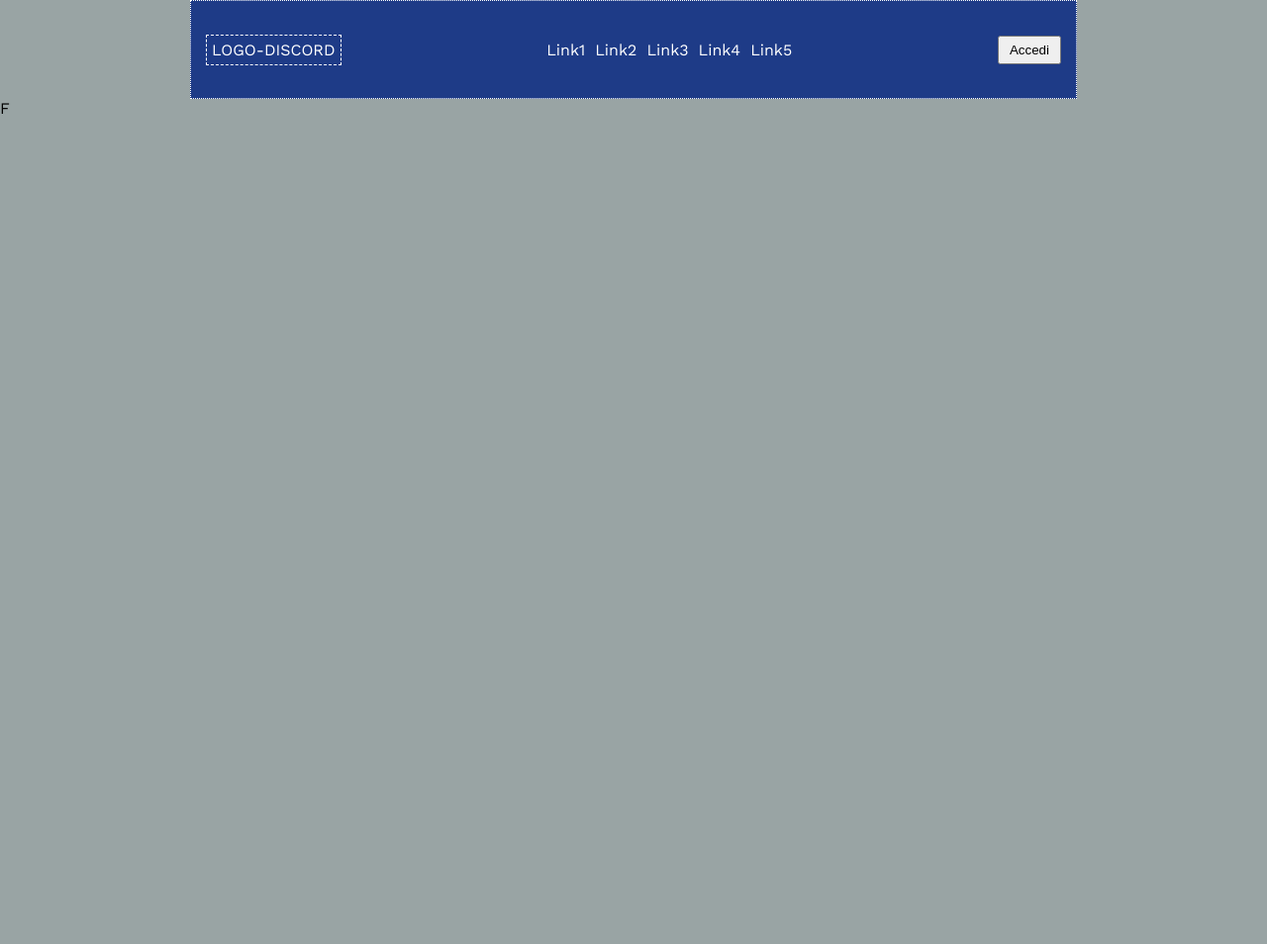
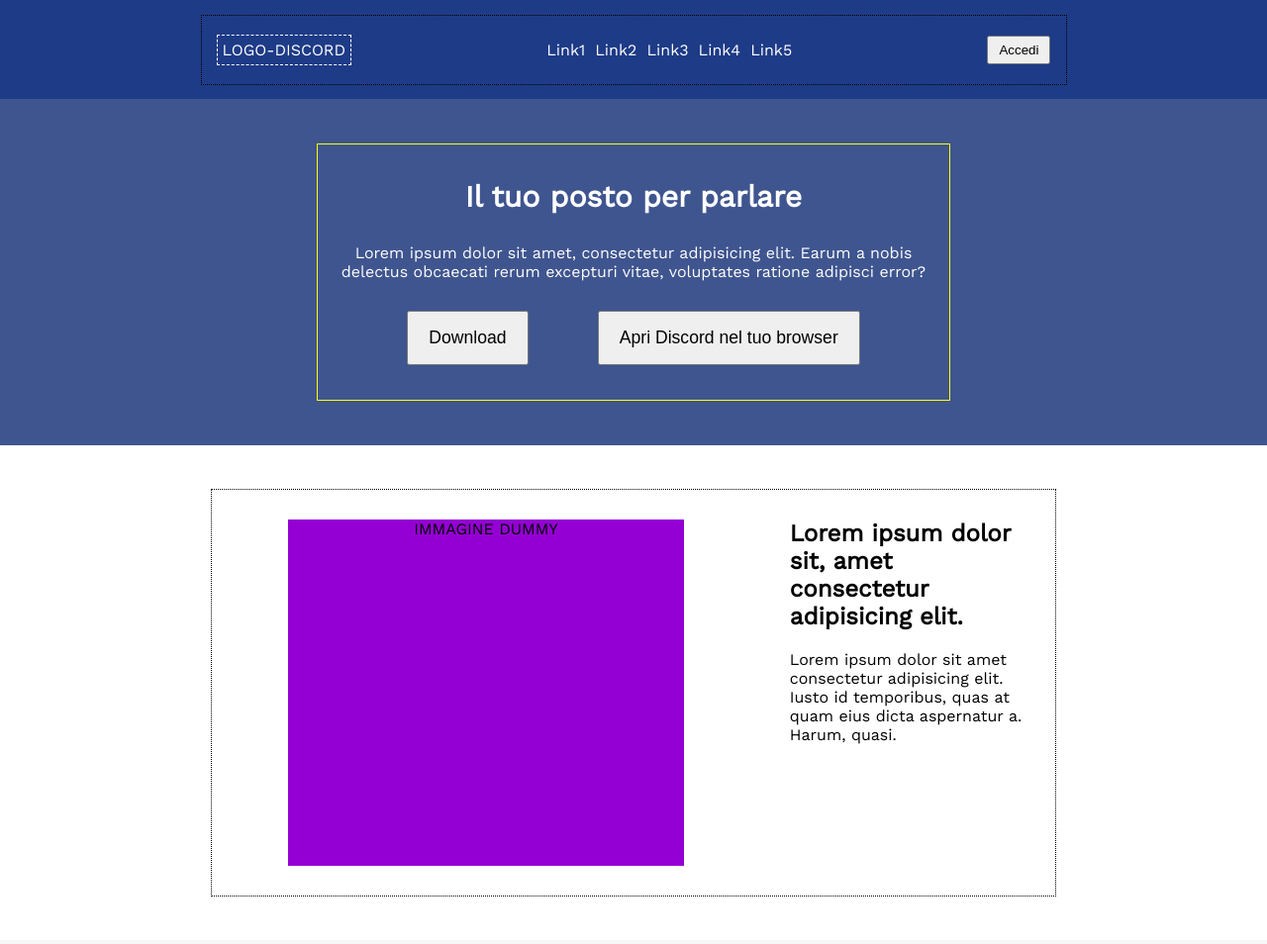
Before and after one commit to DeboraCocchi/htmlcss-struttura-discord, a plain HTML site: page assets/index.html in a window 1280 px wide. Shown: the top 954 px of the page at 99% size. Before the commit the page ends 800 px from the top, so only its background shows below. Drawn offline with nearby package versions, Linux system fonts and the light colour scheme.

Commit message:
[add]sections-main-layout

```diff
--- a/assets/css/style.css
+++ b/assets/css/style.css
@@ -14,17 +14,24 @@ body{
   margin:0 auto;
   width:70%;
   text-align:center;
-  border:1px dotted white;
+  border:1px dotted black;
 }
+
+
+/* header */
 
 header{
   background-color: #1e3b87;
   color:white;
   height:100px;
   padding:15px;
+}
+
+header .header-content{
   display: flex;
   justify-content: space-between;
   align-items: center;
+  padding:15px;
 }
 
 header .logo-header{
@@ -53,3 +60,92 @@ header .menu a{
 header button{
   padding:5px 10px;
 }
+
+/* jumbotron */
+.jumbotron{
+  background-color: #3f558f;
+  height:350px;
+  display:flex;
+  align-items: center;
+}
+
+.jumbotron .jumbo-content{
+  margin:0 auto;
+  padding:20px;
+  text-align: center;
+  border:1px solid yellow;
+  width:50%;
+  max-width:800px;
+  color:white;
+  display:flex;
+  flex-wrap: wrap;
+  justify-content: space-evenly;
+}
+
+.jumbotron .jumbo-content *{
+  margin:15px 0;
+}
+
+.jumbotron .jumbo-content h1{
+  font-weight:800;
+  font-size:30px;
+}
+
+.jumbotron .jumbo-content button{
+  padding:15px 20px;
+  font-size:110%;
+}
+
+.main-content{
+  height:500px;
+  padding:30px;
+  display: flex;
+  align-items: center;
+}
+
+.white{
+  background-color: white;
+}
+
+.grey{
+  background-color: #f6f6f6;
+}
+
+main .columns{
+  display:flex;
+  justify-content: space-between;
+  align-items: flex-start;
+}
+
+.col{
+  padding:30px;
+}
+
+.narrow.col{
+  width:35%;
+  text-align: left;
+}
+
+.large.col{
+  width: 65%;
+  display: flex;
+  align-items: center;
+  justify-content: center;
+}
+
+.dummy-img{
+  height:350px;
+  width:400px;
+  background-color: darkviolet;
+}
+
+.text-content h2{
+  margin-bottom: 20px;
+  font-weight: bold;
+}
+
+.second-dummy-img{
+  height:400px;
+  background-color: violet;
+  color:white;
+}
--- a/assets/index.html
+++ b/assets/index.html
@@ -12,7 +12,9 @@
 </head>
 <body>
 
-  <header class="container">
+  <header>
+    <div class="container header-content">
+
       <span class="logo-header">
           LOGO-DISCORD
       </span>
@@ -28,11 +30,103 @@
       </nav>
 
       <button>Accedi</button>
+    </div>
   </header>
 
   <main>
+    <section class="jumbotron">
+
+      <div class="jumbo-content">
+        <h1>Il tuo posto per parlare</h1>
+        <p>Lorem ipsum dolor sit amet, consectetur adipisicing elit. Earum a nobis delectus obcaecati rerum excepturi vitae, voluptates ratione adipisci error?</p>
+        <button>Download</button>
+        <button>Apri Discord nel tuo browser</button>
+
+      </div>
+    </section>
+
+    <section class="main-content white">
+
+      <div class="columns container">
+
+        <div class="large col">
+          <div class="dummy-img">
+            IMMAGINE DUMMY
+          </div>
+        </div>
+
+        <div class="narrow col">
+
+          <div class="text-content">
+            <h2>Lorem ipsum dolor sit, amet consectetur adipisicing elit.</h2>
+            <p>Lorem ipsum dolor sit amet consectetur adipisicing elit. Iusto id temporibus, quas at quam eius dicta aspernatur a. Harum, quasi.</p>
+          </div>
+
+        </div>
+      </div>
+
+    </section>
+
+    <section class="main-content grey">
+
+      <div class="columns container">
+
+        <div class="narrow col">
+
+          <div class="text-content">
+            <h2>Lorem ipsum dolor sit, amet consectetur adipisicing elit.</h2>
+            <p>Lorem ipsum dolor sit amet consectetur adipisicing elit. Iusto id temporibus, quas at quam eius dicta aspernatur a. Harum, quasi.</p>
+          </div>
+
+        </div>
+
+        <div class="large col">
+
+          <div class="dummy-img">
+            IMMAGINE DUMMY
+          </div>
+
+        </div>
+
+      </div>
 
 
+    </section>
+
+    <section class="main-content white">
+
+      <div class="columns container">
+
+        <div class="large col">
+
+          <div class="dummy-img">
+            IMMAGINE DUMMY
+          </div>
+
+        </div>
+
+        <div class="narrow col">
+
+          <div class="text-content">
+            <h2>Lorem ipsum dolor sit, amet consectetur adipisicing elit.</h2>
+            <p>Lorem ipsum dolor sit amet consectetur adipisicing elit. Iusto id temporibus, quas at quam eius dicta aspernatur a. Harum, quasi.</p>
+          </div>
+
+        </div>
+
+      </div>
+
+    </section>
+
+    <section class="grey">
+
+      <div class="cta container">
+        <h2>Tecnologia affidabile per tenersi in contatto</h2>
+        <p>Lorem ipsum dolor sit amet, consectetur adipisicing elit. Est quis dolor commodi aut quaerat qui fugit, amet doloremque dolore officia nihil, blanditiis tempore at vel quae exercitationem soluta non nemo.</p>
+        <div class="second-dummy-img">Immagine Dummy</div>
+      </div>
+
+    </section>
   </main>
 
   <footer>F</footer>
```
Lines whose indentation alone changed are shown as unchanged.
